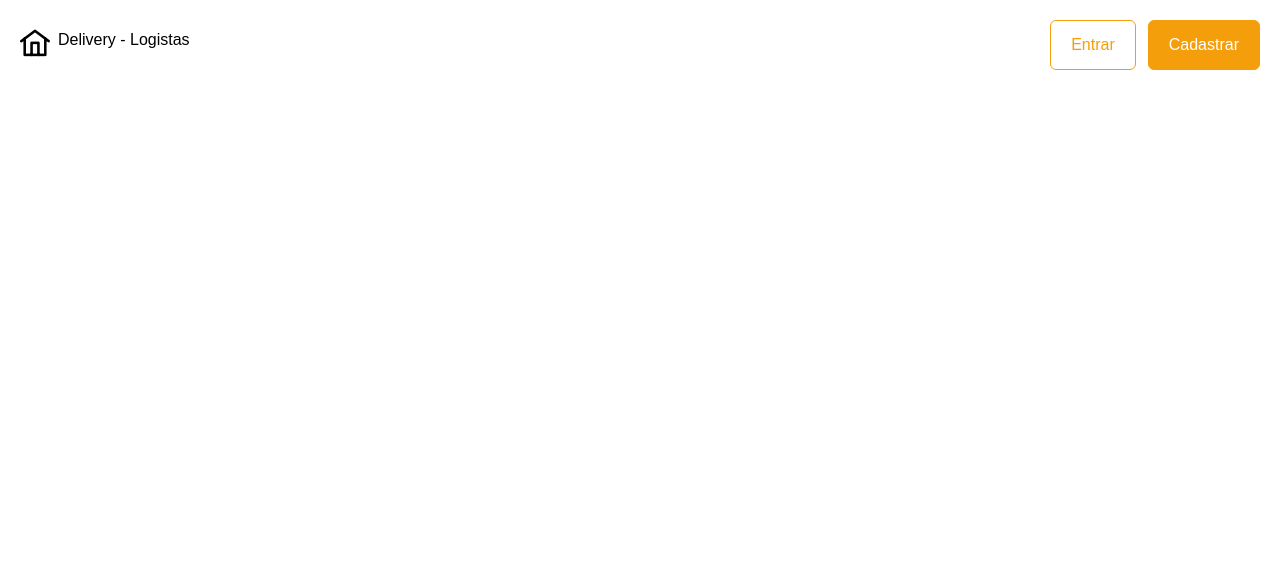
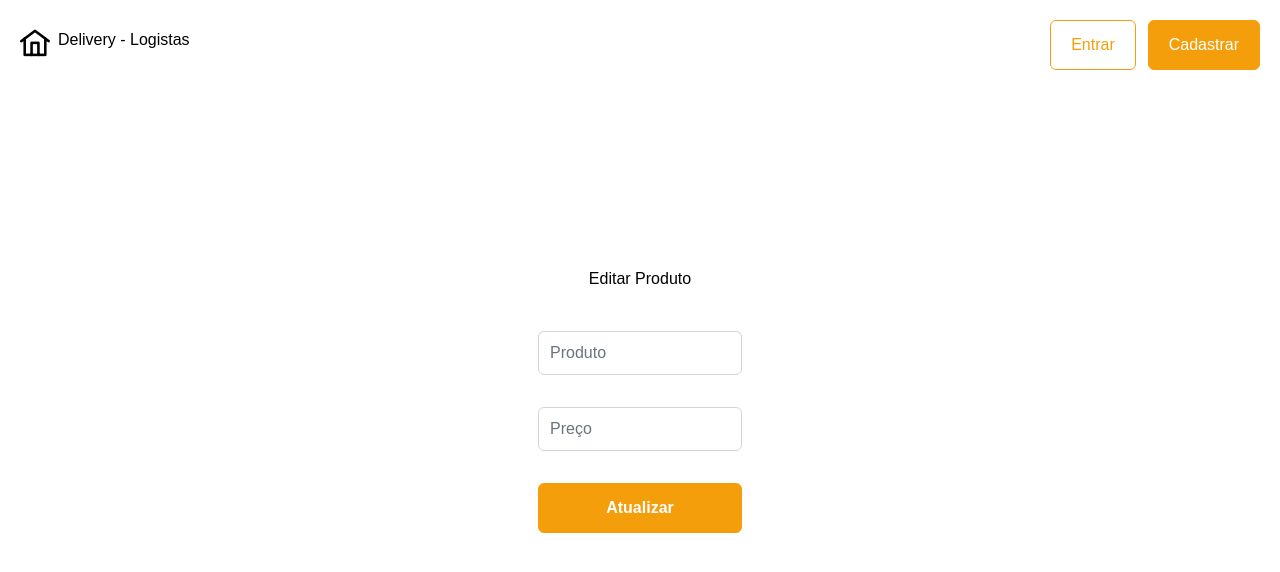
Before and after one commit to ThomBertelli/vendy, a Vue app: page /edit-product in a window 1280 px wide. Shown: the top 572 px of the page. Built offline with nearby package versions, Linux system fonts and the light colour scheme; a web font is replaced by a local one.

Commit message:
feat: implement product editing function

```diff
--- a/src/components/EditProduct.vue
+++ b/src/components/EditProduct.vue
@@ -1,13 +1,100 @@
 <script lang="ts" setup>
+import InputText from 'primevue/inputtext';
+import ButtonPrime from 'primevue/button';
+import { useToast } from 'primevue/usetoast';
+import { computed } from 'vue';
+import { useProduct } from '../stores/useProduct';
+import { useRouter } from 'vue-router';
+
+const router = useRouter();
+const toast = useToast();
+const apiUrl = import.meta.env.VITE_API_URL;
+const apiCredential = import.meta.env.VITE_API_CREDENTIAL
+const product = useProduct();
+const productId = computed(() => product.currentProduct.id);
+const productTitle = computed({
+    get: () => product.currentProduct.title,
+    set: (value: string) => product.setCurrentProduct(productId.value, value,productPrice.value)
+});
+const productPrice = computed({
+    get: () => product.currentProduct.price,
+    set: (value: string) => product.setCurrentProduct(productId.value,productTitle.value, value)
+});
+
+console.log(productPrice.value)
+
+const showSuccessToast = () => {
+    toast.add({ severity: 'success', summary: 'Sucesso', detail: 'Produto atualizado!', life: 3000 });
+}
+
+const showErrorToast = (errorMessage: string) => {
+    toast.add({ severity: 'error', summary: 'Erro', detail: errorMessage, life: 3000 });
+}
+
+
+
+const updateProduct = async (event: Event) => {
+    event.preventDefault();
+    const title = productTitle.value;
+    const id = productId.value
+    const price = productPrice.value
+    let priceNoMoney = price.replace("R$", "").replace(",", ".")
+    let priceNumber = parseFloat(priceNoMoney)
+    const body = {
+        product: {
+            title: title,
+            price: priceNumber
+        }
+    };
+    try {
+        const response = await fetch(`${apiUrl}/products/${id}`, {
+            method: "PATCH",
+            headers: {
+                "Accept": "application/json",
+                "Content-Type": "application/json",
+                "X-API-KEY": `${apiCredential}`,
+                "Authorization": `Bearer ${localStorage.getItem("token")}`
+            },
+            body: JSON.stringify(body)
+        });
+        if (response.ok) {
+            showSuccessToast()
+            setTimeout(() => {
+                router.push('/products')
+            }, 3005)
+
+        } else {
+            const errorData = await response.json();
+            showErrorToast(errorData.message || 'Erro ao atualizar o produto.');
+
+        }
+    } catch (error: any) {
+        showErrorToast(error.message || 'Erro de rede ou servidor.');
+    }
+
+}
+
 
 </script>
 
 <template>
-    <div>
-
+    <div class="flex flex-col items-center">
+        <h1>Editar Produto</h1>
+        <form class="flex flex-col gap-8 mt-10" @submit.prevent="updateProduct">
+            <FloatLabel>
+                <InputText class="w-full max-h-11" size="small" v-model="productTitle" type="text" id="productTitle"
+                    required />
+                <label for="productTitle">Produto</label>
+            </FloatLabel>
+            <FloatLabel>
+                <InputText class="w-full max-h-11" size="small" v-model="productPrice" id="productPrice"
+                    required />
+                <label for="productPrice">Preço</label>
+            </FloatLabel>
+            <ButtonPrime type="submit" label="Atualizar" />
+        </form>
+        <ToastPrime />
     </div>
 </template>
 
-<style lang="css" scoped>
-
-</style>
+<style scoped></style>
--- a/src/components/ProductsManage.vue
+++ b/src/components/ProductsManage.vue
@@ -2,11 +2,14 @@
 import { computed,ref,onMounted } from 'vue';
 import { useStore } from '../stores/useStore';
 import ProgressSpinner from 'primevue/progressspinner';
+import { useProduct } from '../stores/useProduct';
+import { useRouter } from 'vue-router';
 
+const router = useRouter()
 const store = useStore();
 const storeId = computed(() => store.currentStore.id);
 const storeName = computed(() => store.currentStore.name);
-
+const productPinia = useProduct();
 const apiUrl = import.meta.env.VITE_API_URL;
 const apiCredential = import.meta.env.VITE_API_CREDENTIAL
 const productsList = ref();
@@ -48,6 +51,11 @@ onMounted(() => {
 }   )
 
 
+const handleEditProduct = (id: string, title: string, price:string) => {
+    productPinia.setCurrentProduct(id, title, price);
+    router.push({ name: 'edit-product' });
+};
+
 
 </script>
 
@@ -69,7 +77,7 @@ onMounted(() => {
                                 {{ product.price }}
                             </h3>
                             <div class="flex gap-4">
-                                <i class="pi pi-pen-to-square heartbeat cursor-pointer text-blue-500" style="font-size: 1.5rem"></i>
+                                <i @click="handleEditProduct(product.id, product.title, product.price)" class="pi pi-pen-to-square heartbeat cursor-pointer text-blue-500" style="font-size: 1.5rem"></i>
                                 <i class="pi pi-trash heartbeat cursor-pointer text-red-500" style="font-size: 1.5rem"></i>
                             </div>
                     </li>
--- a/src/components/StoresManage.vue
+++ b/src/components/StoresManage.vue
@@ -63,9 +63,9 @@ const handleEditStore = (storeId: string, storeName: string) => {
             <ul class="flex flex-col gap-4 ">
                 <li v-for="store in storesList"
                     :key="store.id"
-                    @click="redirectToProducts(store.id,store.name)"
                     class="items-center pt-2 pb-2 pl-6 pr-6 flex gap-20 rounded-md border border-amber-600 ">
-                    <h3 class="store-name flex-1 text-xl text-amber-600">
+                    <h3 class="store-name flex-1 text-xl text-amber-600"
+                        @click="redirectToProducts(store.id,store.name)">
                         {{ store.name }}
                     </h3>
                     <div class="flex gap-4">
--- a/src/router/index.ts
+++ b/src/router/index.ts
@@ -47,6 +47,12 @@ const router = createRouter({
       component: () => import('../components/NewProduct.vue'),
       props:true
     },
+    {
+      path: '/edit-product',
+      name: 'edit-product',
+      component: () => import('../components/EditProduct.vue'),
+
+    },
 
   ]
 })
--- a/src/stores/useProduct.ts
+++ b/src/stores/useProduct.ts
@@ -1,6 +1,6 @@
 import { defineStore } from 'pinia';
 
-export const useProduct = defineStore('main', {
+export const useProduct = defineStore('product', {
     state: () => ({
         currentProduct: {
             id: localStorage.getItem('currentProductId') || null,
@@ -9,15 +9,14 @@ export const useProduct = defineStore('main', {
         },
     }),
     actions: {
-        setCurrentStore(productId: string, productTitle: string, productPrice:string ) {
-            this.currentProduct.id = productId
-            this.currentProduct.title = productTitle
-            this.currentProduct.price = productPrice
+        setCurrentProduct(productId: string, productTitle: string, productPrice:string) {
+            this.currentProduct.id = productId;
+            this.currentProduct.title = productTitle;
+            this.currentProduct.price = productPrice;
 
             localStorage.setItem('currentProductId', productId);
             localStorage.setItem('currentProductTitle', productTitle);
             localStorage.setItem('currentProductPrice', productPrice);
-
         },
     },
 });
```
